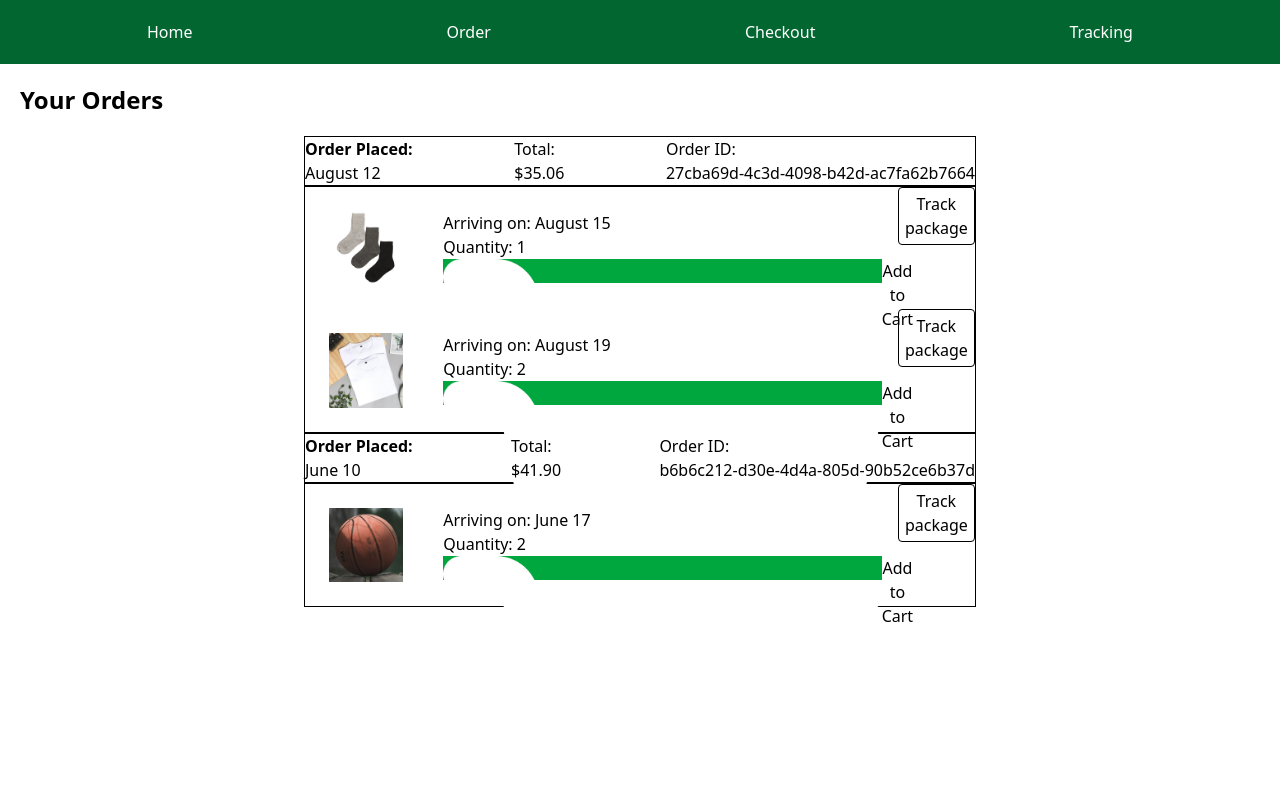
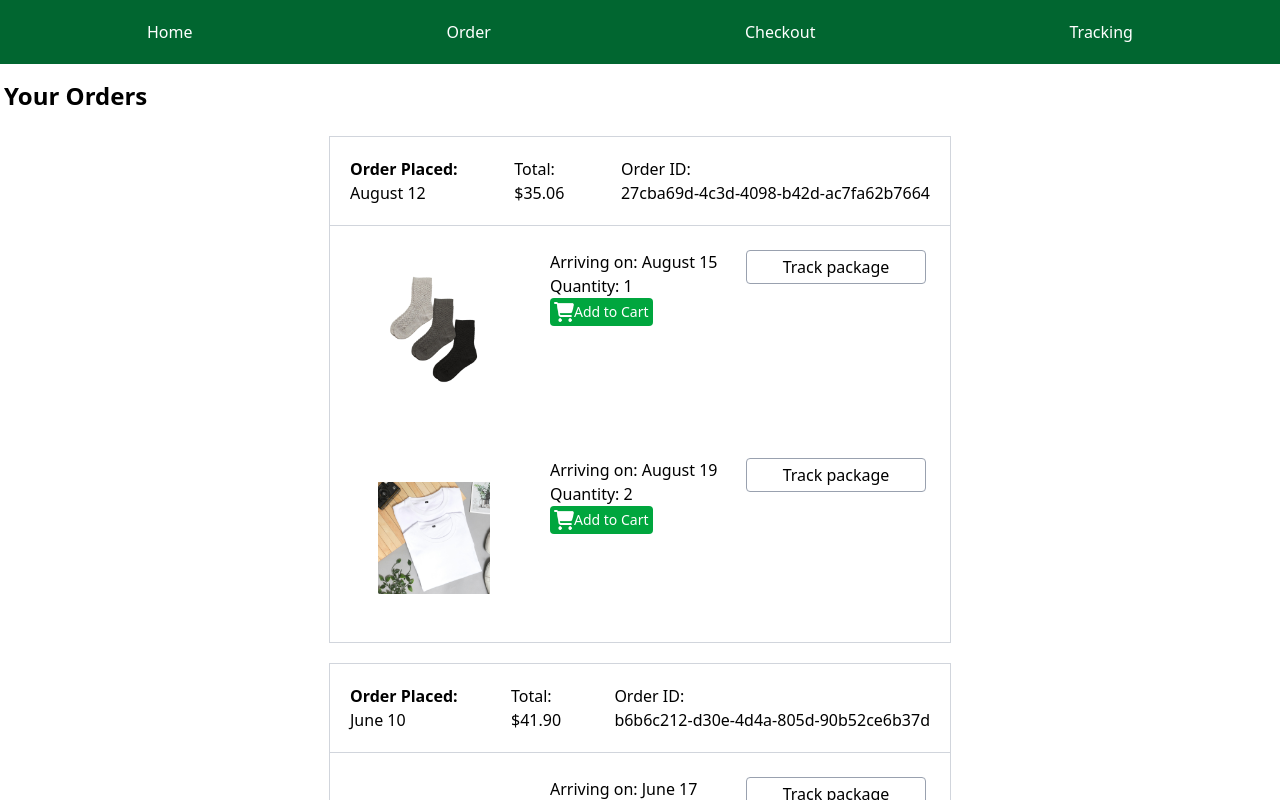
Before and after one commit to Ermi-haimi/ecommerce-nexus, a React (Vite) app: page /pages/Order in a window 1280 px wide. Shown: the top 800 px of the page. Built offline with nearby package versions, Linux system fonts and the light colour scheme.

Commit message:
styled oreder page

```diff
--- a/src/components/OrderList.jsx
+++ b/src/components/OrderList.jsx
@@ -1,8 +1,8 @@
 function OrderList(props) {
 
-    return <div className=" max-w-2xl m-auto">
+    return <div className="  m-auto flex flex-col">
 
-                <div className="flex justify-between border">
+                <div className="border border-gray-300 flex justify-between p-5">
                     <div className="">
                         <div className="font-bold">Order Placed:</div>
                         <div>{props.orderedDate}</div>
@@ -17,10 +17,10 @@ function OrderList(props) {
                     <div className="">Order ID:</div>
                     <div>{props.orderId}</div>
                     </div>
-        </div>
-        <div className="flex flex-col  border-1">
-            {props.children}
-        </div>
+                </div>
+                    <div className="flex flex-col border border-t-0 border-gray-300">
+                        {props.children}
+                    </div>
 
 
             </div>
--- a/src/components/SingleOrder.jsx
+++ b/src/components/SingleOrder.jsx
@@ -2,12 +2,12 @@ import cartIcon from '../assets/images/icons/cart-icon.png'
 import { Link } from 'react-router-dom';
 function SingleOrder(props) {
 
-    return <div className='flex gap-4'>
-        <div className="w-40 p-6">
+    return <div className='grid grid-cols-[160px_1fr] min-[800px]:grid-cols-3 gap-4  p-6 '>
+        <div className="w-40 p-6 row-span-2">
                     <img src={props.imageSource} className='' />
                 </div>
 
-                <div className="pt-6">
+                <div className="pt-">
                     <div className="">
                         {props.itemDescription}
                     </div>
@@ -17,19 +17,19 @@ function SingleOrder(props) {
                     <div className="">
                         Quantity: {props.quantity}
                     </div>
-                    <button className="bg-green-600 flex h-6 ">
-                        <img className="" src={cartIcon} />
+                    <button className="bg-green-600 flex  text-white text-sm  p-1 rounded-sm">
+                        <img className="w-5 h-5  " src={cartIcon} />
                         <span className="">Add to Cart</span>
                     </button>
                 </div>
 
-                <div className="">
+
             <Link to="/pages/Tracking">
-                <button className="border p-1 rounded-sm">
+                <button className="border border-gray-400 p-1 rounded-sm m-auto min-[800px]:w-45">
                     Track package
                     </button>
             </Link>
-                </div>
+
     </div>
 }
 
--- a/src/pages/Order.jsx
+++ b/src/pages/Order.jsx
@@ -9,8 +9,8 @@ import tshirt from "../assets/images/products/adults-plain-cotton-tshirt-2-pack-
 
 function Order(props) {
 
-    return <div className=" ">
-        <h2 className="text-2xl font-bold m-5">Your Orders</h2>
+    return <div className="flex flex-col gap-5 ">
+        <h2 className="text-2xl font-bold m-1 mt-4">Your Orders</h2>
                 <OrderList orderedDate="August 12" totalPrice ="$35.06" orderId="27cba69d-4c3d-4098-b42d-ac7fa62b7664" >
             <SingleOrder imageSource={socks} itemDesscription="Black and Gray Athletic Cotton Socks - 6 Pairs" deliveryDate="August 15" quantity="1"/>
             <SingleOrder imageSource={tshirt} itemDesscription="Adults Plain Cotton T-Shirt - 2 Pack" deliveryDate="August 19" quantity="2"/>
```
